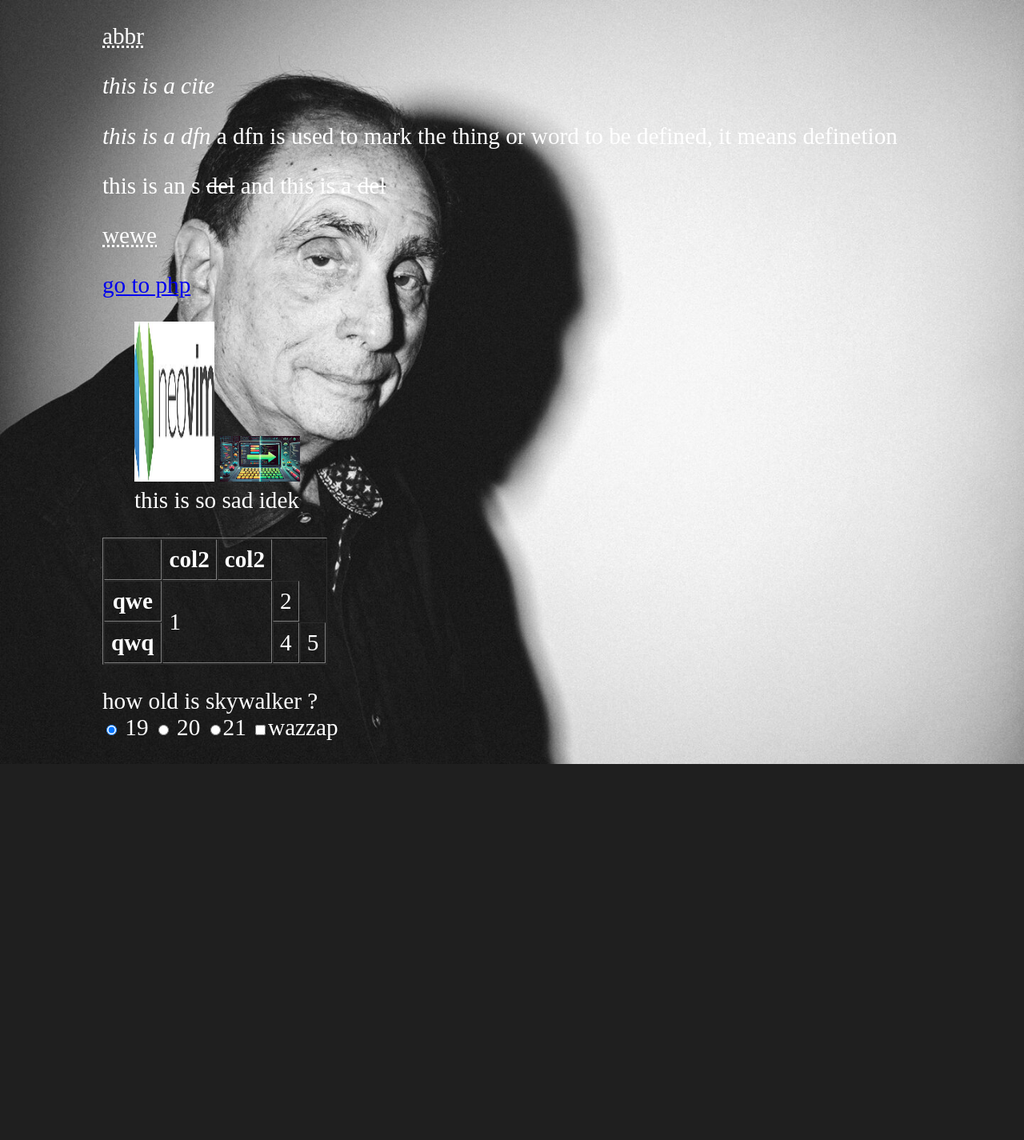
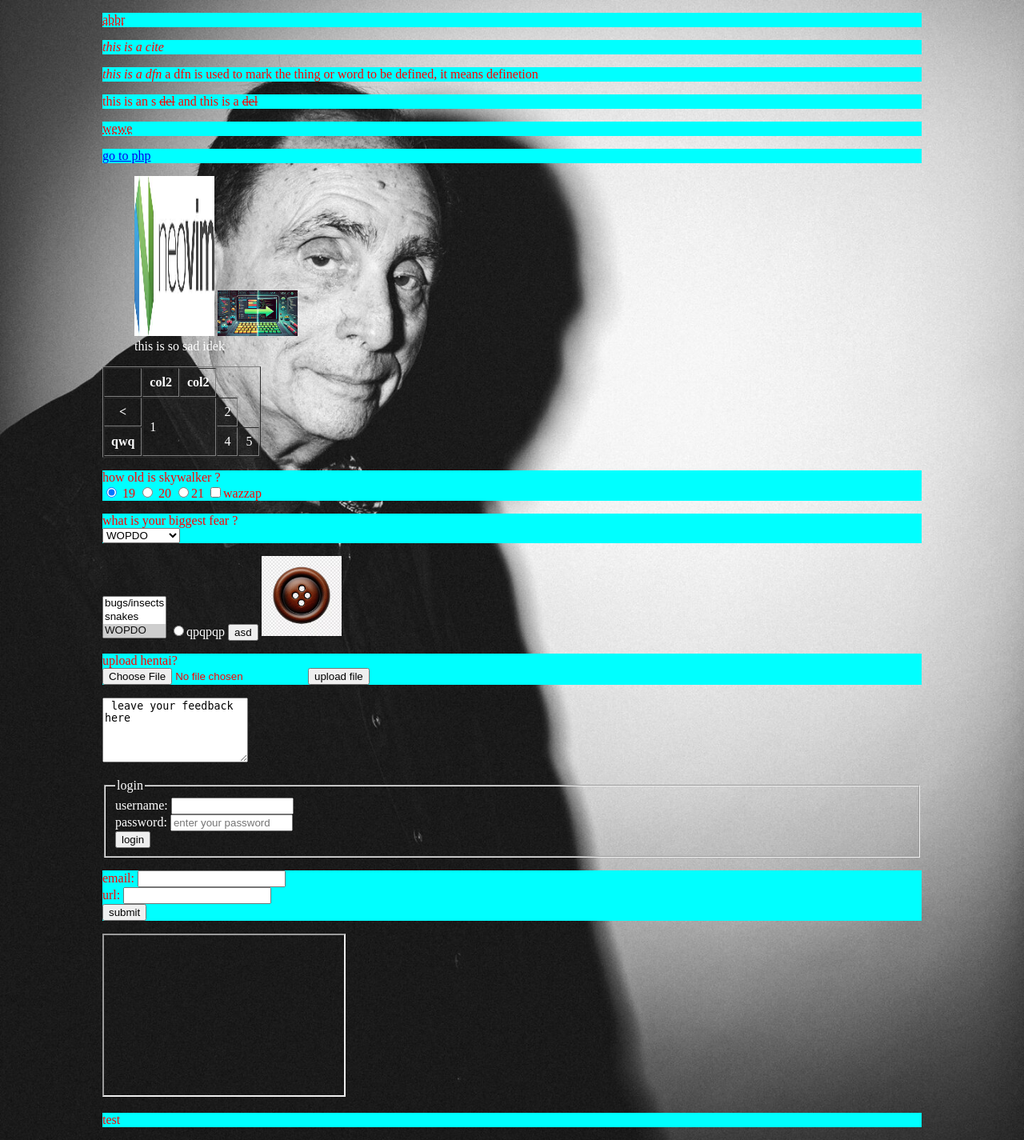
Before and after one commit to loqpw/final, a PHP site: page /html/index.html in a window 1280 px wide. Shown: the whole page at 80% size. Before the commit the page ends 955 px from the top, so only its background shows below. Run offline with PHP 8.4, Linux system fonts and the light colour scheme; grey boxes are pictures that could not be loaded.

Commit message:
some madness and some badness combanation

```diff
--- a/css/style.css
+++ b/css/style.css
@@ -2,10 +2,13 @@ body {
     background: url(../images/background.jpg);
     background-repeat:no-repeat;
     background-size: cover;
-    font-size: 1.825rem;
     color: white;
     width: 1024px;
     min-height: 300px;
     margin-left: auto;
     margin-right: auto;
 }
+p {
+    background-color: aqua;
+    color: red;
+}
--- a/html/index.html
+++ b/html/index.html
@@ -3,6 +3,7 @@
 <head>
     <title> this is a title</title>
     <link rel="stylesheet" href="../css/style.css">
+    <meta http-equiv="pragma" content="no-cache">
 </head>
 <body>
     <p><abbr title="this is an abbreviation">abbr</abbr></p>
@@ -22,7 +23,7 @@
             <td><b>col2</b></td>
             <th>col2</th>
         <tr>
-            <th>qwe</th>
+            <th>&lt</th>
             <td colspan="4" rowspan="2">1</td>
             <td>2</td>
         </tr>
@@ -34,15 +35,64 @@
     </table>
     <form action="">
         <p>
-           how old is skywalker ?
+           <span class="cool">how old is skywalker ?</span>
            <br>
-           <input type="radio" name="age" value="19" checked = "checked" /> 19
+           <input type="radio" name="age" value="19" checked = "checked" class="cool" /> 19
            <input type="radio" name="age" value="20"> 20
            <input type="radio" name="age" value="21">21
            <input type="checkbox" name="kl" value="hala">wazzap
         </p>
-
     </form>
+    <form action="">
+        <p>
+            what is your biggest fear ?
+            <br>
+            <select name="fear">
+                <option value="bugs">bugs/insects</option>
+                <option value="snakes">snakes</option>
+                <option value="DPW" selected>WOPDO</option>
+            </select>
+        </p>
+    </form>
+    <form action="">
+        <select name="fear" size="3" multiple>
+            <option value="bugs">bugs/insects</option>
+                <option value="snakes">snakes</option>
+                <option value="DPW" selected>WOPDO</option>
+        </select>
+        <input type="radio" name="soqwe" value="asdasd">qpqpqp
+        <input type="submit" name="asd" value="asd">
+        <input type="image" src="../images/button-isolated-transparent-background_191095-11113.avif" width="100" height="100">
+    </form>
+    <form action="" method="post">
+        <p class="cool">upload hentai? <br>
+            <input type="file">
+            <input type="submit" value="upload file">
+            </p>
+    </form>
+    <form action="">
+        <textarea name="message" cols="20" rows="5"> leave your feedback here</textarea>
+    </form>
+    <form action="" id="login">
+        <p class="cool"><fieldset><legend>login</legend>
+            username: <input type="text" name="username" size="16" maxlength="30">
+        <br>
+        password: <input type="password" name="password" size="16" maxlength="30" required="required" placeholder="enter your password">
+        <br>
+        <button type="submit" name="submit login">login</button>
+    </fieldset>
+        </p>
+    </form>
+    <form action="">
+        <p>email:
+    <input type="email" name="email"><br>
+    url:
+    <input type="url" name="favweb"><br>
+    <button type="submit">submit</button>
+</p>
+    </form>
+    <iframe src="https://www.youtube.com/watch?v=9IpeP8DLrI8&t=6568s" height="200" width="300"></iframe>
+    <p>test</p>
 </body>
 
 
```
Also changed, not shown: css/s2.css (added, +12 -0 lines), html/test.html (added, +15 -0 lines), images/button-isolated-transparent-background_191095-11113.avif (added), images/pngtree-red-glossy-button-png-image_908890.jpg (added), 1 other file.
